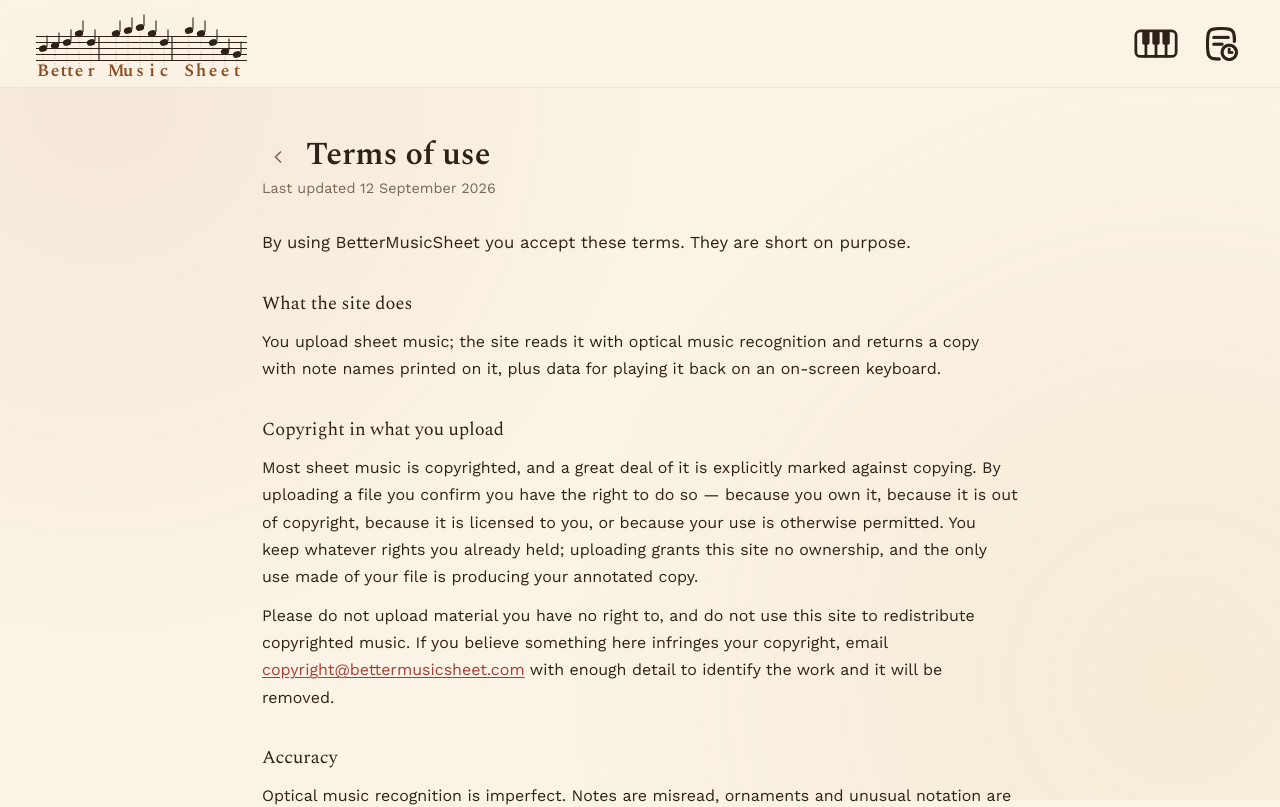
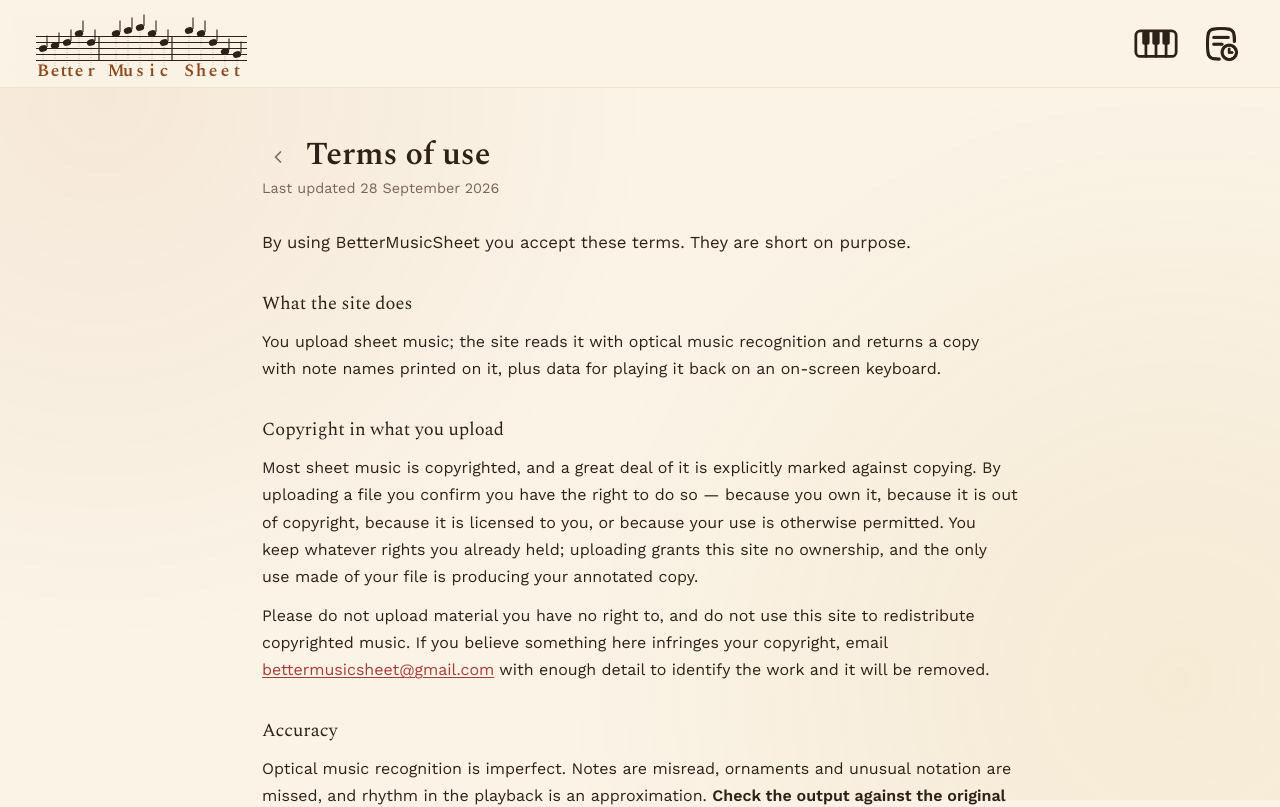
Before and after one commit to tonyxone/BetterMusicSheet, a Next.js app in the folder better_music_sheet_web/: page /terms in a window 1280 px wide. Shown: the top 807 px of the page. Built offline with nearby package versions, Linux system fonts and the light colour scheme; no server answers.

Commit message:
Remove the refunds section from Support; copyright email is bettermusicsheet@gmail.com
The terms page's copyright contact now uses the same inbox as the rest of the site. Both pages' last-updated dates, and their sitemap entries, move to 28 September 2026.

```diff
--- a/better_music_sheet_web/app/sitemap.ts
+++ b/better_music_sheet_web/app/sitemap.ts
@@ -20,7 +20,7 @@ export default function sitemap(): MetadataRoute.Sitemap {
     { url: `${SITE_URL}/upload/`, lastModified: updated, priority: 0.8 },
     { url: `${SITE_URL}/about/`, lastModified: updated, priority: 0.6 },
     { url: `${SITE_URL}/privacy/`, lastModified: updated, priority: 0.3 },
-    { url: `${SITE_URL}/terms/`, lastModified: updated, priority: 0.3 },
-    { url: `${SITE_URL}/support/`, lastModified: new Date("2026-09-27"), priority: 0.4 },
+    { url: `${SITE_URL}/terms/`, lastModified: new Date("2026-09-28"), priority: 0.3 },
+    { url: `${SITE_URL}/support/`, lastModified: new Date("2026-09-28"), priority: 0.4 },
   ];
 }
--- a/better_music_sheet_web/app/support/page.tsx
+++ b/better_music_sheet_web/app/support/page.tsx
@@ -16,7 +16,7 @@ export default function SupportPage() {
         <BackButton />
         <h1 className="serif">Support</h1>
       </div>
-      <div className="sub">Last updated 27 September 2026</div>
+      <div className="sub">Last updated 28 September 2026</div>
 
       <h2>Contact us</h2>
       <p>
@@ -51,15 +51,6 @@ export default function SupportPage() {
         it, so sign in to that account first.
       </p>
 
-      <h2>Refunds</h2>
-      <p>
-        Apple handles refunds for purchases made in the iOS app: request one at{" "}
-        <a href="https://reportaproblem.apple.com" target="_blank" rel="noreferrer noopener">
-          reportaproblem.apple.com
-        </a>
-        . For a website subscription, email us.
-      </p>
-
       <h2>Getting the best results</h2>
       <p>
         Upload a PDF where you can: note names are read far more reliably from a
--- a/better_music_sheet_web/app/terms/page.tsx
+++ b/better_music_sheet_web/app/terms/page.tsx
@@ -13,7 +13,7 @@ export default function TermsPage() {
         <BackButton />
         <h1 className="serif">Terms of use</h1>
       </div>
-      <div className="sub">Last updated 12 September 2026</div>
+      <div className="sub">Last updated 28 September 2026</div>
 
       <p>
         By using BetterMusicSheet you accept these terms. They are short on
@@ -41,7 +41,7 @@ export default function TermsPage() {
         Please do not upload material you have no right to, and do not use this
         site to redistribute copyrighted music. If you believe something here
         infringes your copyright, email{" "}
-        <a href="mailto:copyright@bettermusicsheet.com">copyright@bettermusicsheet.com</a>{" "}
+        <a href="mailto:bettermusicsheet@gmail.com">bettermusicsheet@gmail.com</a>{" "}
         with enough detail to identify the work and it will be removed.
       </p>
 
```
